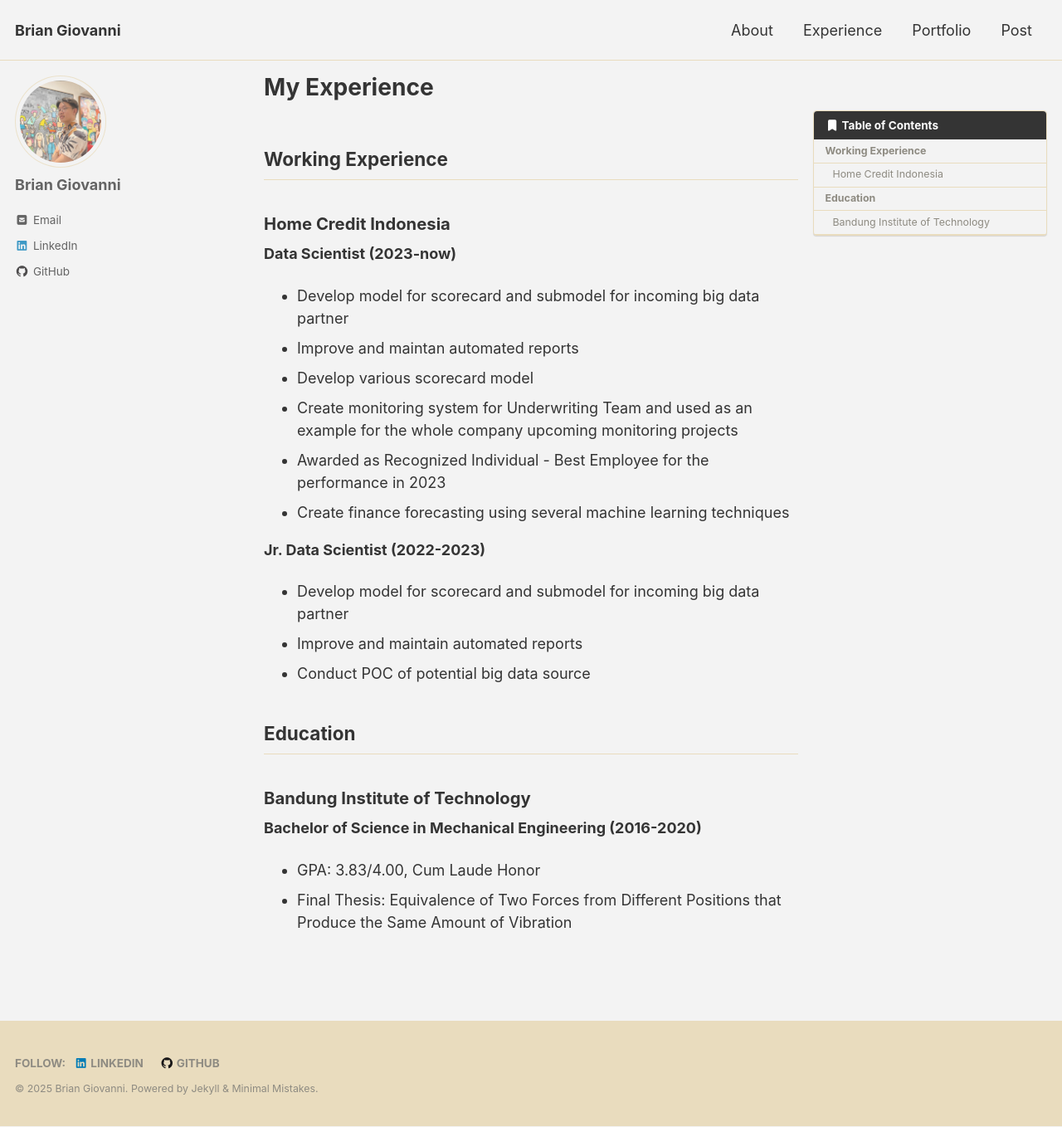
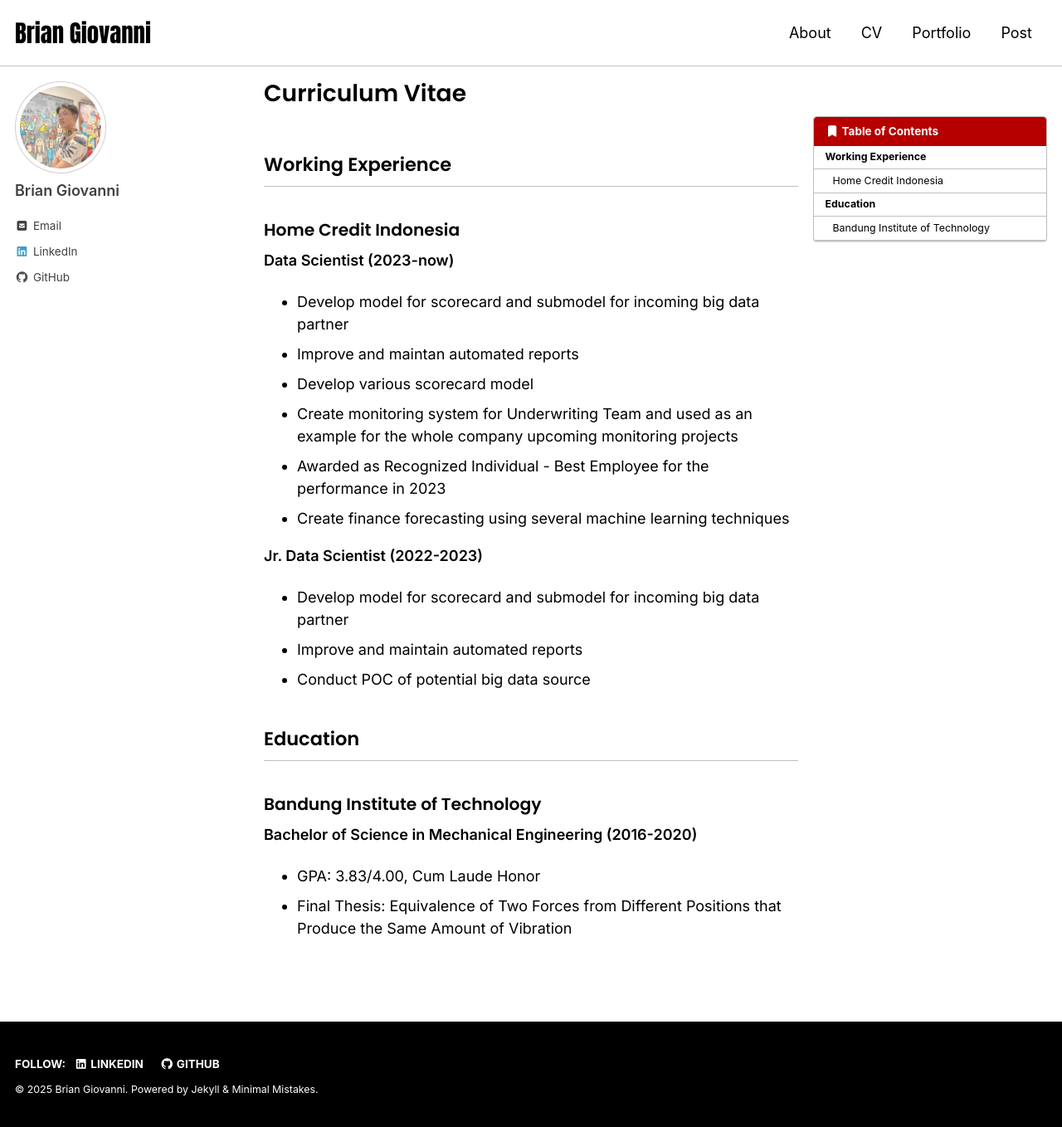
Before and after one commit to brian-giovanni/brian-giovanni.github.io, a Jekyll site: the page built from _pages/experience.md, in a window 1280 px wide and 1358 px high. Shown: the whole window at 83% size. Built offline with Jekyll 4.4.1, drawn with Linux system fonts in a browser that asks for light colours; cached includes are drawn as plain includes.

Commit message:
Header Adjustment

```diff
--- a/_config.yml
+++ b/_config.yml
@@ -12,7 +12,7 @@
 
 # theme                  : "minimal-mistakes-jekyll"
 remote_theme             : "mmistakes/minimal-mistakes@4.17.2"
-minimal_mistakes_skin    : "dirt" # "air", "aqua", "contrast", "dark", "dirt", "neon", "mint", "plum", "sunrise"
+minimal_mistakes_skin    : "contrast" # "air", "aqua", "contrast", "dark", "dirt", "neon", "mint", "plum", "sunrise"
 
 # Site Settings
 locale                   : "en-US"
@@ -20,13 +20,13 @@ rtl                      : # true, false (default) # turns direction of the page
 title                    : "Brian Giovanni"
 title_separator          : "-"
 subtitle                 : # site tagline that appears below site title in masthead
-name                     : "Brian Giovanni"
-description              : "Data Scientist"
+name                     :
+description              :
 url                      : # the base hostname & protocol for your site e.g. "https://mmistakes.github.io"
 baseurl                  : # the subpath of your site, e.g. "/blog"
 repository               : # GitHub username/repo-name e.g. "mmistakes/minimal-mistakes"
-teaser                   : # path of fallback teaser image, e.g. "/assets/images/500x300.png"
-logo                     : # path of logo image to display in the masthead, e.g. "/assets/images/88x88.png"
+teaser                   :
+logo                     :
 masthead_title           : # overrides the website title displayed in the masthead, use " " for no title
 breadcrumbs              : # true, false (default)
 words_per_minute         : 200
--- a/_data/navigation.yml
+++ b/_data/navigation.yml
@@ -2,7 +2,7 @@
 main:
   - title: "About"
     url: /
-  - title: "Experience"
+  - title: "CV"
     url: /experience/
   - title: "Portfolio"
     url: /portfolio/
--- a/_includes/head.html
+++ b/_includes/head.html
@@ -1,4 +1,6 @@
 <meta charset="utf-8">
+
+<link rel="icon" type="image/png" href="{{ '/assets/images/icon.png' | relative_url }}">
 
 {% include seo.html %}
 
--- a/_pages/experience.md
+++ b/_pages/experience.md
@@ -1,5 +1,5 @@
 ---
-title: "My Experience"
+title: "Curriculum Vitae"
 permalink: /experience/
 layout: single
 author_profile: true
--- a/assets/css/main.scss
+++ b/assets/css/main.scss
@@ -8,6 +8,7 @@ search: false
 
 @import "minimal-mistakes/skins/{{ site.minimal_mistakes_skin | default: 'default' }}"; // skin
 @import "minimal-mistakes"; // main partials
+@import url('https://fonts.googleapis.com/css2?family=Anton&family=Inter:wght@400;600&family=Poppins:wght@400;600&display=swap');
 
 html {
     font-size: 12px; // originally 16px
@@ -23,3 +24,24 @@ html {
         font-size: 18px; // originally 22px
     }
 }
+
+/* Site title (top-left corner) */
+.site-title {
+  font-family: 'Anton', sans-serif;
+  font-weight: normal;
+  font-size: 1.6rem;
+}
+
+/* Headings (H1, H2, etc.) */
+h1, h2, h3, h4, h5, h6 {
+  font-family: 'Poppins', sans-serif;
+  font-weight: 600;
+}
+
+/* Body text */
+body {
+  font-family: 'Inter', sans-serif;
+  font-weight: 400;
+  font-size: 1rem;
+  line-height: 1.5;
+}
```
Also changed, not shown: assets/images/header.png (added), assets/images/icon.png (added).
